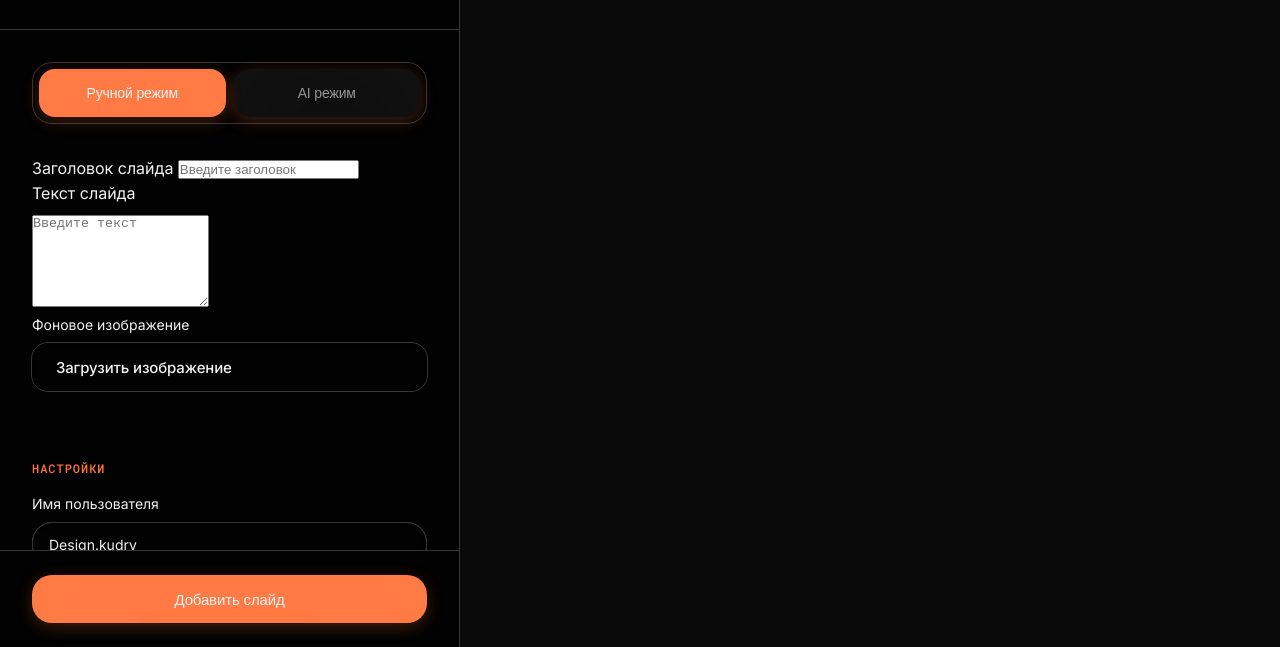
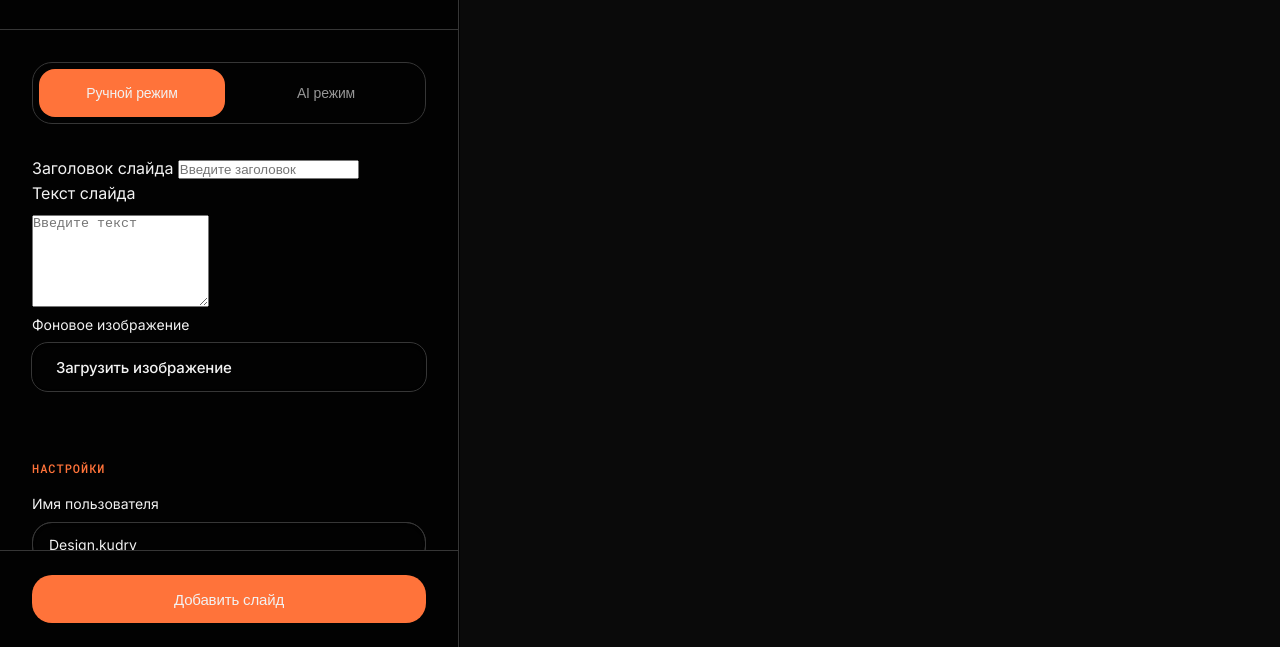
Before and after one commit to design-kudry/post-generator, a plain HTML site: page index2.html in a window 1280 px wide. Shown: the part 153-800 px from the top of the page. Drawn offline with nearby package versions, Linux system fonts and the light colour scheme; a web font is replaced by a local one.

Commit message:
Fix v34: убрал тень из button полностью, form-container 459px

```diff
--- a/styles-modern.css
+++ b/styles-modern.css
@@ -67,6 +67,7 @@ body {
 }
 
 .form-container {
+    width: 459px;
     background: #020202;
     display: flex;
     flex-direction: column;
@@ -494,8 +495,6 @@ button {
     transition: all 0.3s cubic-bezier(0.4, 0, 0.2, 1);
     height: 48px;
     letter-spacing: -0.01em;
-    box-shadow: 0px 25px 125px -4px rgba(255, 255, 255, 0.08) inset,
-                0 4px 16px rgba(255, 115, 58, 0.25);
     position: relative;
     overflow: hidden;
 }
```
Also changed, not shown: index.html (+1 -1 lines).
